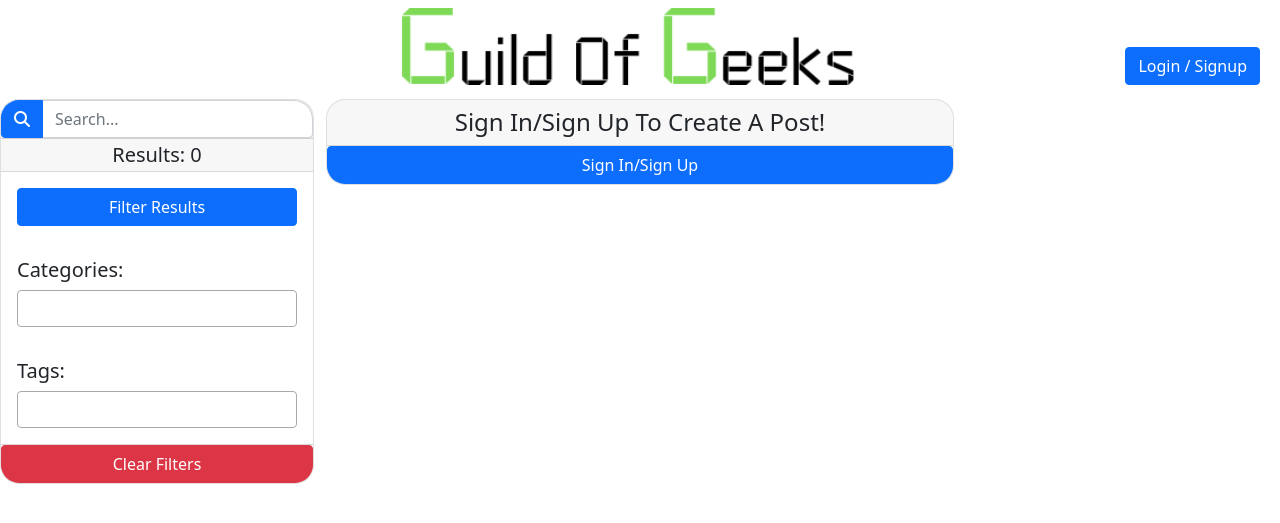
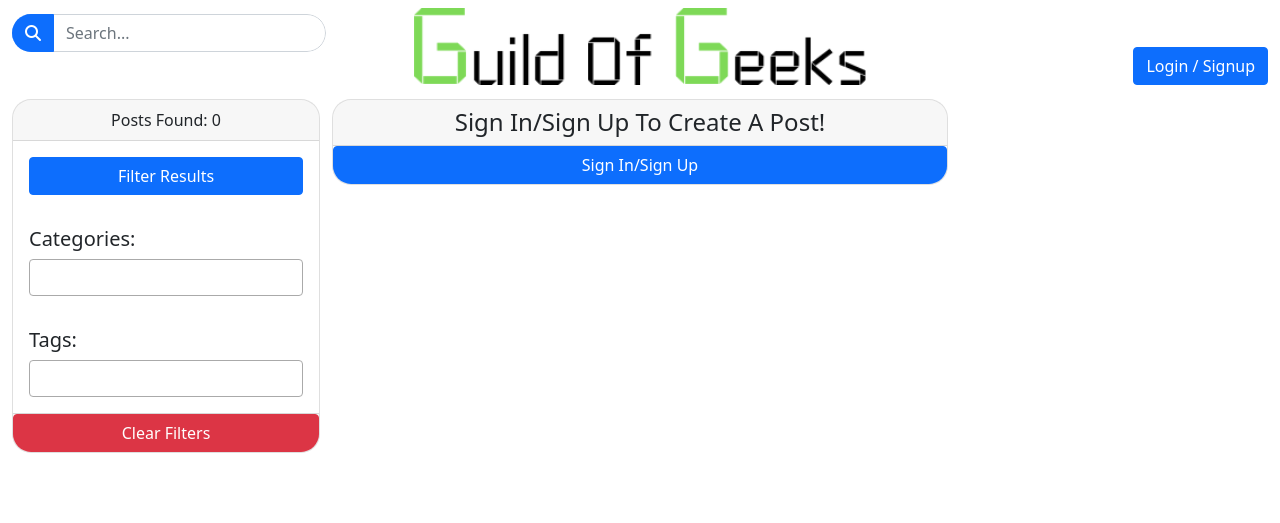
Before and after one commit to lukebinmore/Guild-Of-Geeks, a Django app: page / in a window 1280 px wide. Shown: the top 523 px of the page. Run offline with Django 3.2, Linux system fonts and the light colour scheme; data that the repository does not hold is empty; some libraries are stand-ins or nearby versions.

Commit message:
Update - Basic Styling Change

```diff
--- a/forum/templates/forum/filters.html
+++ b/forum/templates/forum/filters.html
@@ -1,14 +1,8 @@
 <form method="GET" class="card rounded-corner">
     {% csrf_token %}
-    <div class="card-header p-0">
-        <div class="input-group card-header p-0">
-            <button type="submit" class="btn btn-primary input-group-text">
-                <i class="fas fa-search"></i>
-            </button>
-            <input type="text" name="q" placeholder="Search..." class="form-control rounded-corner-te">
-        </div>
-        <div class="text-center py-1">
-            <h5 class="card-text">Results: {{ post_count }}</h5>
+    <div class="card-header">
+        <div class="text-center">
+            <p class="card-text">Posts Found: {{ post_count }}</p>
         </div>
     </div>
     <div class="card-body">
--- a/forum/templates/forum/post.html
+++ b/forum/templates/forum/post.html
@@ -1,7 +1,7 @@
 {% extends "base.html" %} {% block content %}
 
-<div class="container-fluid row">
-    <div class="col-10">
+<div class="row">
+    <div class="col-9">
         <form method="POST" class="card rounded-corner">
             {% csrf_token %}
             <div class="card-header post-header px-2">
@@ -76,7 +76,7 @@
         </form>
         {% include "forum/comments.html" %}
     </div>
-    <div class="col-2"></div>
+    <div class="col-3"></div>
 </div>
 
 {% endblock %}
--- a/forum/templates/forum/profile.html
+++ b/forum/templates/forum/profile.html
@@ -1,6 +1,6 @@
 {% extends "base.html" %} {% block content %}
 
-<div class="container-fluid row">
+<div class="row">
     <div class="col-9">
         <form method="POST" class="card rounded-corner" enctype="multipart/form-data">
             {% csrf_token %}
--- a/static/css/style.css
+++ b/static/css/style.css
@@ -4,10 +4,6 @@
 }
 
 /* Tag Level Stylings */
-body {
-    overflow-x: hidden;
-}
-
 img {
     max-width: 100%;
 }
@@ -23,8 +19,9 @@ a {
     overflow: hidden;
 }
 
-.rounded-corner-te {
+.rounded-corner-end {
     border-top-right-radius: 1.5vw;
+    border-bottom-right-radius: 1.5vw;
     overflow: hidden;
 }
 
--- a/templates/base.html
+++ b/templates/base.html
@@ -16,7 +16,7 @@
         <title>Guild Of Geeks</title>
     </head>
 
-    <body>
+    <body class="container-fluid">
         {% include "navbar.html" %}
 
         {% block content %}
--- a/templates/navbar.html
+++ b/templates/navbar.html
@@ -1,12 +1,17 @@
 {% load static %}
 
 <nav class="sticky-top py-2">
-    <div class="container-fluid justify-content-center gx-0">
-        <div class="row w-100">
-            <div class="col-2 gx-3 d-inline d-md-none">
-
+    <div class="container-fluid">
+        <div class="row">
+            <div class="col-3 gx-3 d-none d-md-inline px-0">
+                <form method="GET" class="input-group rounded-corner">
+                    <button type="submit" class="btn btn-primary input-group-text">
+                        <i class="fas fa-search"></i>
+                    </button>
+                    <input type="text" name="q" placeholder="Search..." class="form-control rounded-corner-end">
+                </form>
             </div>
-            <div class="col-8 offset-0 offset-md-2">
+            <div class="col-6 offset-3 offset-md-0 px-0">
                 <a href="{% url 'index' %}">
                     <img class="d-none d-md-block mx-auto" src="{% static 'images/logo-400x68.png' %}"
                         alt="Guild Of Geeks Logo">
@@ -14,7 +19,7 @@
                         alt="Guild Of Geeks Logo">
                 </a>
             </div>
-            <div class="col-2 gx-3 d-flex justify-content-end align-items-end dropdown">
+            <div class="col-3 d-flex justify-content-end align-items-end dropdown px-0">
                 {% if user.is_authenticated %}
                 <button type="button" class="btn rounded-circle border h-100 overflow-hidden p-0"
                     data-bs-toggle="dropdown" aria-expanded="false">
```
